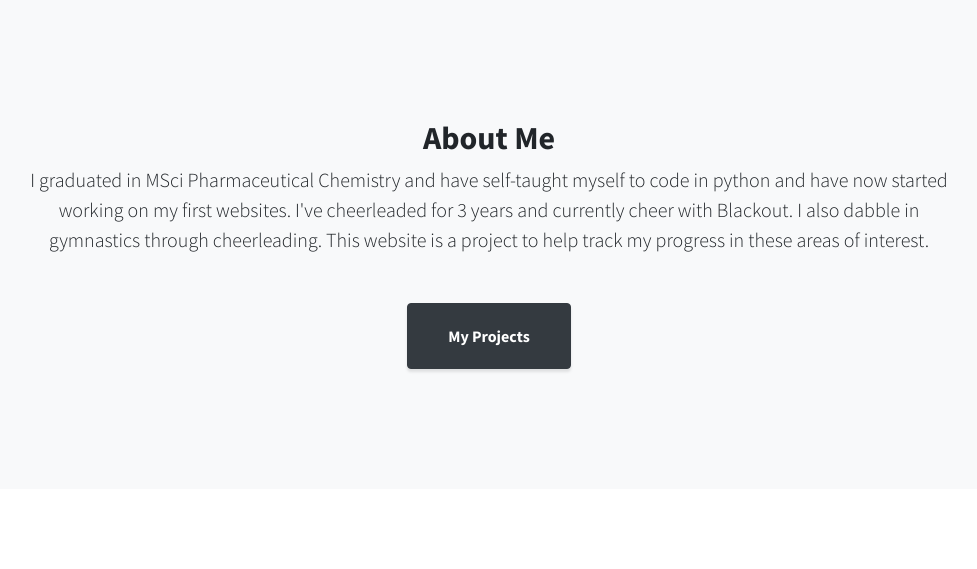
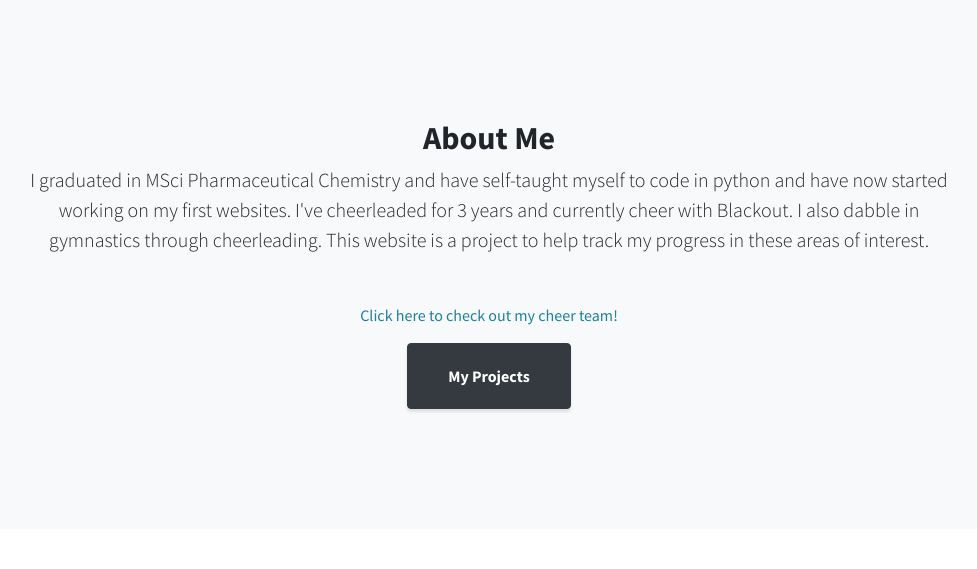
Before and after one commit to TasniaK/django_bootstrap, a Django app: page / in a window 1280 px wide. Shown: the part 801-1370 px from the top of the page, without its empty margins (151-1128 px from the left). Run offline with Django 3.2, Linux system fonts and the light colour scheme; data comes from the database, SQL or seed files in the repository; both versions use the stored data as it was after the commit; some libraries are stand-ins or nearby versions.

Commit message:
Separated hyperlinks and <em></em> tag from about_me and cheerleading sections as they didn't appear correctly when present in Section class

```diff
--- a/mysite/templates/mysite/index.html
+++ b/mysite/templates/mysite/index.html
@@ -101,6 +101,9 @@
           <div class="col-lg-10 mx-auto">
             <h2>{{ page.section_about_me.title }}</h2>
             <p class="lead mb-5">{{ page.section_about_me.content }}</p>
+              <div class="external-link">
+                <a class="link" href="https://www.instagram.com/blackoutevolutioncheer/" style="text-decoration: none">Click here to check out my cheer team!<a/>
+              </div>
             <a class="btn btn-dark btn-xl js-scroll-trigger" href="#portfolio">{{ page.section_about_me.scroll_button }}</a>
           </div>
         </div>
--- a/static/css/stylish-portfolio.css
+++ b/static/css/stylish-portfolio.css
@@ -607,3 +607,7 @@ a:hover, a:focus, a:active {
 .text-quaternary {
   color: #fff !important;
 }
+
+.external-link {
+  margin-bottom: 1rem;
+}
```
Also changed, not shown: db.sqlite3, 1 other file.
